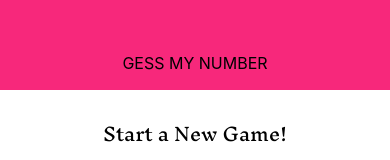
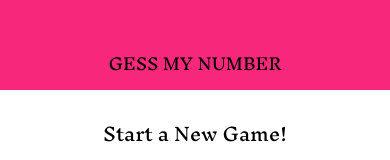
Before and after one commit to MostafaIn/Gess-Number-RN-Game, a React Native app: screen / in a window 390 px wide. Shown: the top 160 px of the page. Built offline with nearby package versions, Linux system fonts and the light colour scheme.

Commit message:
71. Custom Wrapper Components

```diff
--- /dev/null
+++ b/components/BodyText.js
@@ -0,0 +1,12 @@
+import React from 'react'
+import { StyleSheet, Text } from 'react-native'
+
+const BodyText = props => <Text style={styles.body}>{props.children}</Text>
+
+export default BodyText
+
+const styles = StyleSheet.create({
+    body:{
+        fontFamily:'indieFlower-Regular'
+    }
+})
--- a/components/Header.js
+++ b/components/Header.js
@@ -1,10 +1,12 @@
 import React from 'react'
 import { StyleSheet, Text, View } from 'react-native'
+
+import TitleText from './TitleText'
 
 const Header = ({title}) => {
     return (
         <View style={styles.header}>
-            <Text style={styles.headTitle}>{title}</Text>
+            <TitleText style={styles.headTitle}>{title}</TitleText>
         </View>
     )
 }
--- /dev/null
+++ b/components/TitleText.js
@@ -0,0 +1,14 @@
+import React from 'react';
+import { StyleSheet, Text } from 'react-native';
+
+const TitleText = props => <Text style={{...styles.title, ...props.style}}>{props.children}</Text>;
+
+const styles = StyleSheet.create({
+    title:{
+        fontFamily:'inknutAntiqua-Regular',
+        fontSize:18,
+        margin: 10
+    }
+});
+
+export default TitleText;
--- a/screens/StartGame.js
+++ b/screens/StartGame.js
@@ -12,6 +12,8 @@ import {
 import Card from '../components/Card';
 import Input from '../components/Input';
 import NumberContainer from '../components/NumberContainer';
+import BodyText from '../components/BodyText';
+import TitleText from '../components/TitleText';
 
 import Colors from '../constants/colors';
 
@@ -44,7 +46,7 @@ const StartGame = ({onStartGame}) => {
     if(confirmed){
     confirmedOutput =(
         <Card style={styles.summaryContainer}>
-            <Text>you selected</Text>
+            <BodyText>you selected</BodyText>
             <NumberContainer>{selectedNumber}</NumberContainer>
             <Button title="Start Game" onPress={() => onStartGame(selectedNumber)} />
         </Card>
@@ -55,9 +57,9 @@ const StartGame = ({onStartGame}) => {
     return (
         <TouchableWithoutFeedback onPress={() => Keyboard.dismiss()}>
         <View style={styles.screen}>
-            <Text style={styles.title}>Start a New Game!</Text>
+            <TitleText style={styles.title}>Start a New Game!</TitleText>
             <Card style={styles.container}>
-                <Text style={{fontFamily:'indieFlower-Regular'}}>Select a Number</Text>
+                <BodyText>Select a Number</BodyText>
                 <Input
                     style={styles.input}
                     blurOnSubmit
@@ -86,11 +88,6 @@ const styles = StyleSheet.create({
         alignItems:'center',
         justifyContent:'flex-start'
     },
-    title:{
-        fontSize:18,
-        marginVertical:10,
-        fontFamily: 'inknutAntiqua-Regular'
-    },
     container:{
         width:300,
         maxWidth:'80%',
```
